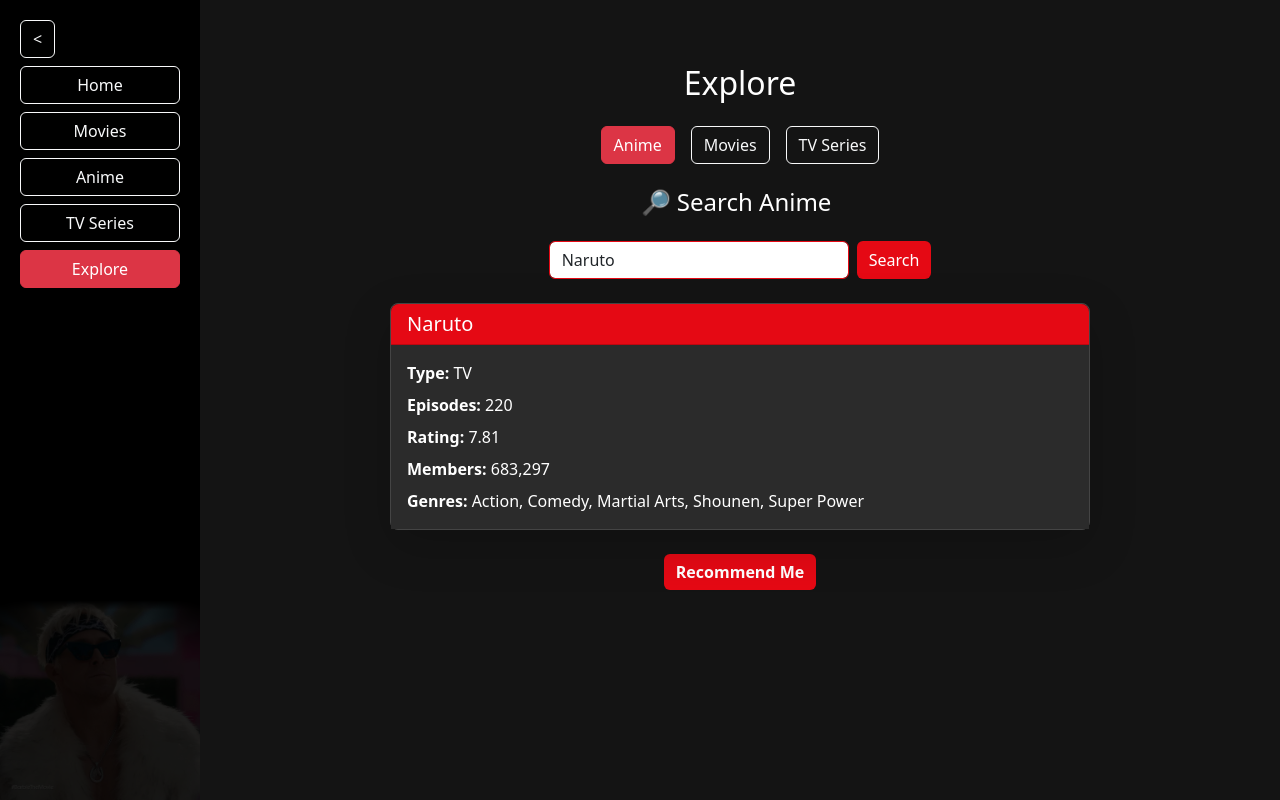
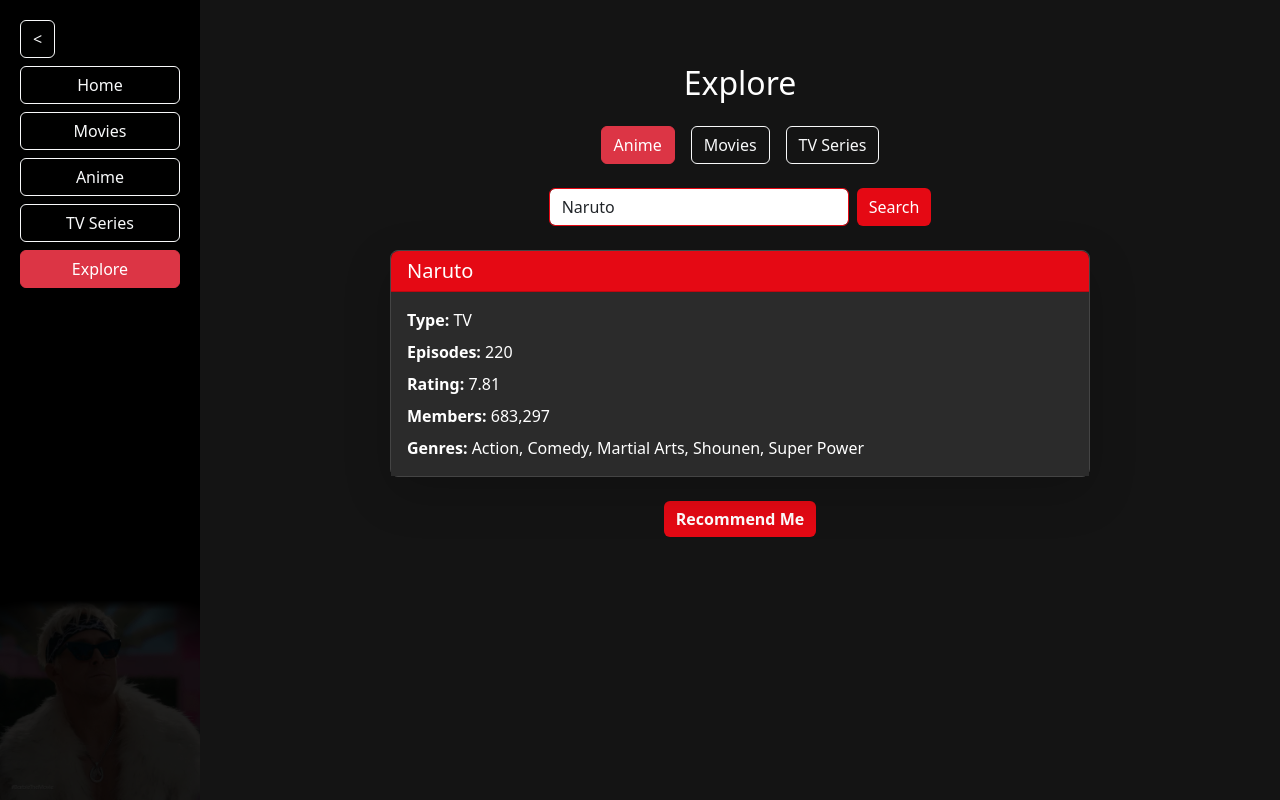
Before and after one commit to karanjotsingh-max/CineViz, a React (Create React App) app: page /CineViz/explore in a window 1280 px wide. Built offline with nearby package versions, Linux system fonts and the light colour scheme.

Commit message:
fixed ui

```diff
--- a/src/components/AnimeSearchDetails.js
+++ b/src/components/AnimeSearchDetails.js
@@ -57,14 +57,7 @@
   return (
     <div className="text-white">
       {/* Heading */}
-      <div className="text-center mb-3">
-        <h4 style={{ display: "inline-block", marginRight: "8px" }}>
-          <span role="img" aria-label="search">
-            🔎
-          </span>{" "}
-          Search Anime
-        </h4>
-      </div>
+
 
       {/* Search Bar */}
       <div className="d-flex justify-content-center mb-4">
```
